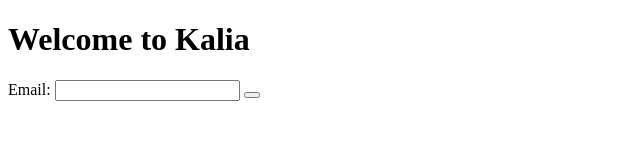
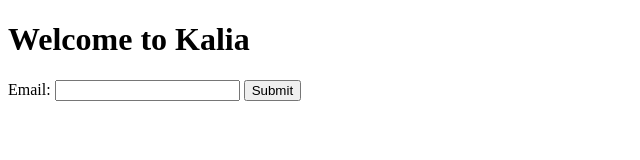
Before and after one commit to kaliadigital/kaliadigital.github.io, a plain HTML site: page index.html in a window 1280 px wide. Shown: the whole page, without its empty margins (0-640 px from the left). Drawn offline with Linux system fonts and the light colour scheme.

Commit message:
Update index.html

```diff
--- a/index.html
+++ b/index.html
@@ -7,7 +7,7 @@
     <h1>Welcome to Kalia</h1>
     <label for="txtEmail">Email:</label>
     <input id="txtEmail" type="email" maxlength="60" >
-    <button type="button"></button>
+    <button type="button">Submit</button>
     <script>
       console.log('Welcome');
     </script>
```
